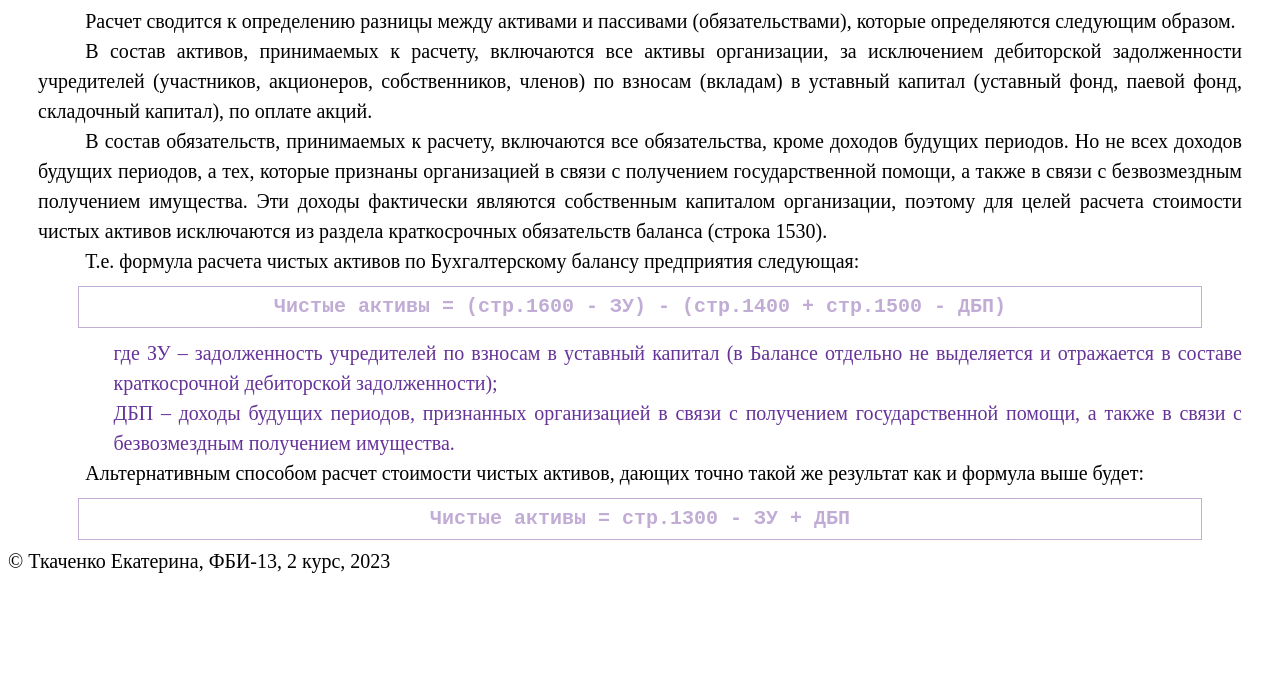
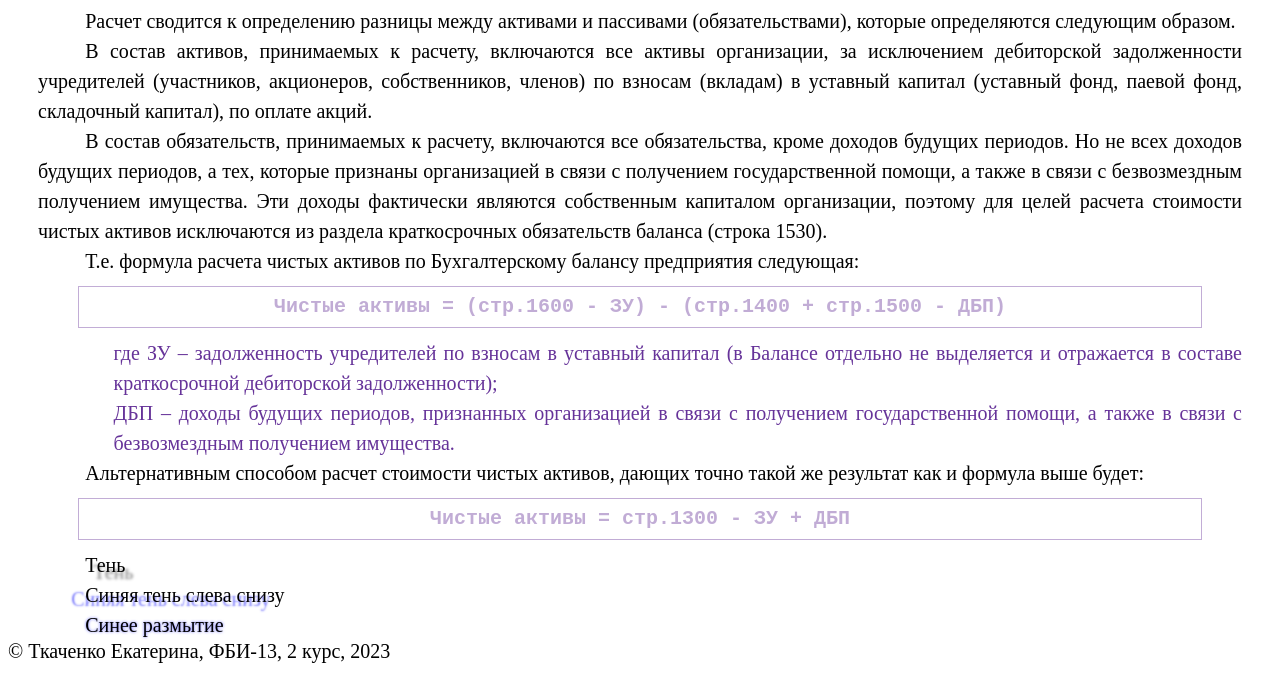
Before and after one commit to tkachrina/web-programming-labs, a plain HTML site: page lab3.html in a window 1280 px wide. Shown: the part 126-800 px from the top of the page. Drawn offline with Linux system fonts and the light colour scheme.

Commit message:
Тени

```diff
--- a/lab3.html
+++ b/lab3.html
@@ -39,6 +39,19 @@
             margin-left: 2cm;
             text-indent: 0;
         }
+        .shadow{
+            text-shadow: 8px 7px 3px gray;
+        }
+        .shadow-1{
+            text-shadow: -14px 4px 2px rgb(124, 124, 252);
+        }
+        .shadow-2{
+            text-shadow: 0px 0px 3px rgb(96, 96, 250);
+        }
+        .shadow-3:hover{
+            text-shadow: 8px 7px 3px rgb(99, 9, 39);
+            transition: 600ms 1s;
+        }
 
     </style>
 </head>
@@ -48,7 +61,7 @@
     </header>
 
     <main>
-        <h1>Расчет (формула)</h1>
+        <h1 class="shadow-3">Расчет (формула)</h1>
         <div>
             Расчет сводится к определению разницы между активами и пассивами
             (обязательствами), которые определяются следующим образом.
@@ -93,6 +106,9 @@
         <div class="formula">
             Чистые активы = стр.1300 - ЗУ + ДБП
         </div>
+        <div class="shadow">Тень</div>
+        <div class="shadow-1">Синяя тень слева снизу</div>
+        <div class="shadow-2">Синее размытие</div>
     </main>
 
     <footer>
```
